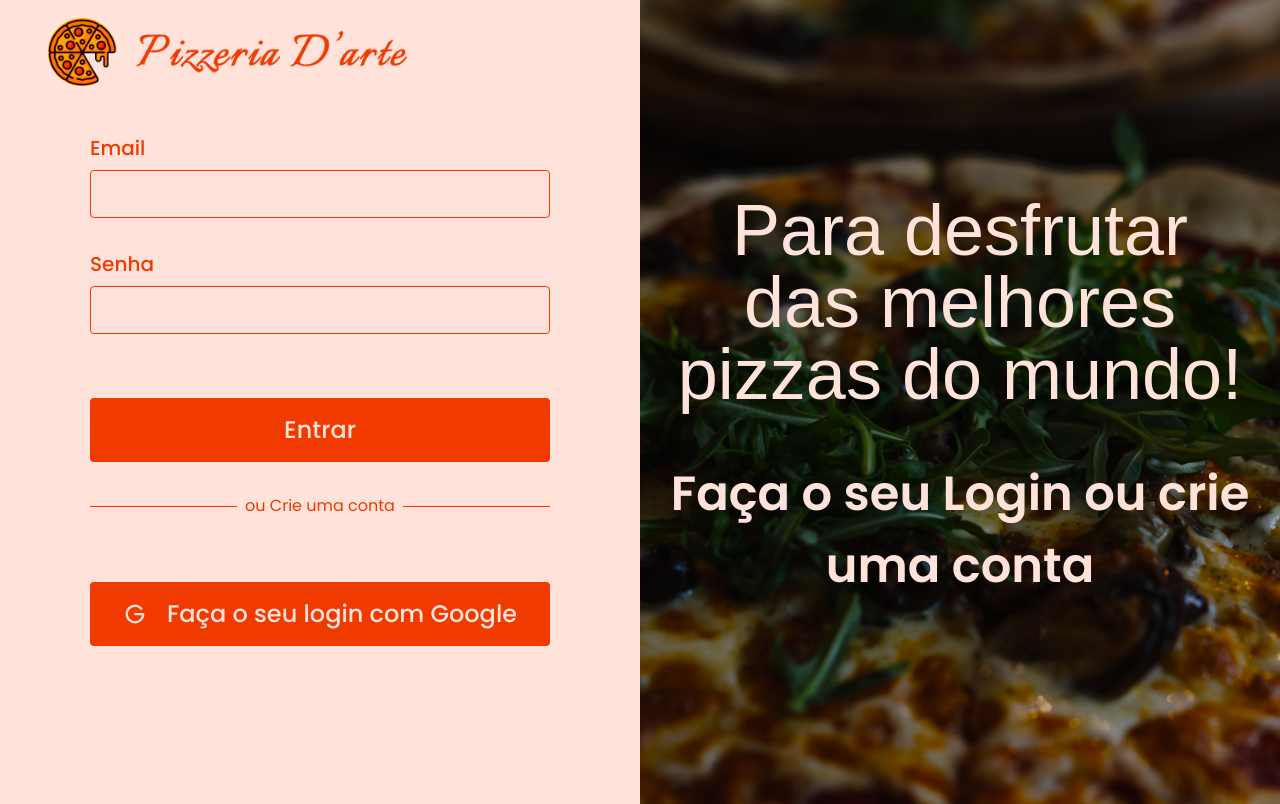
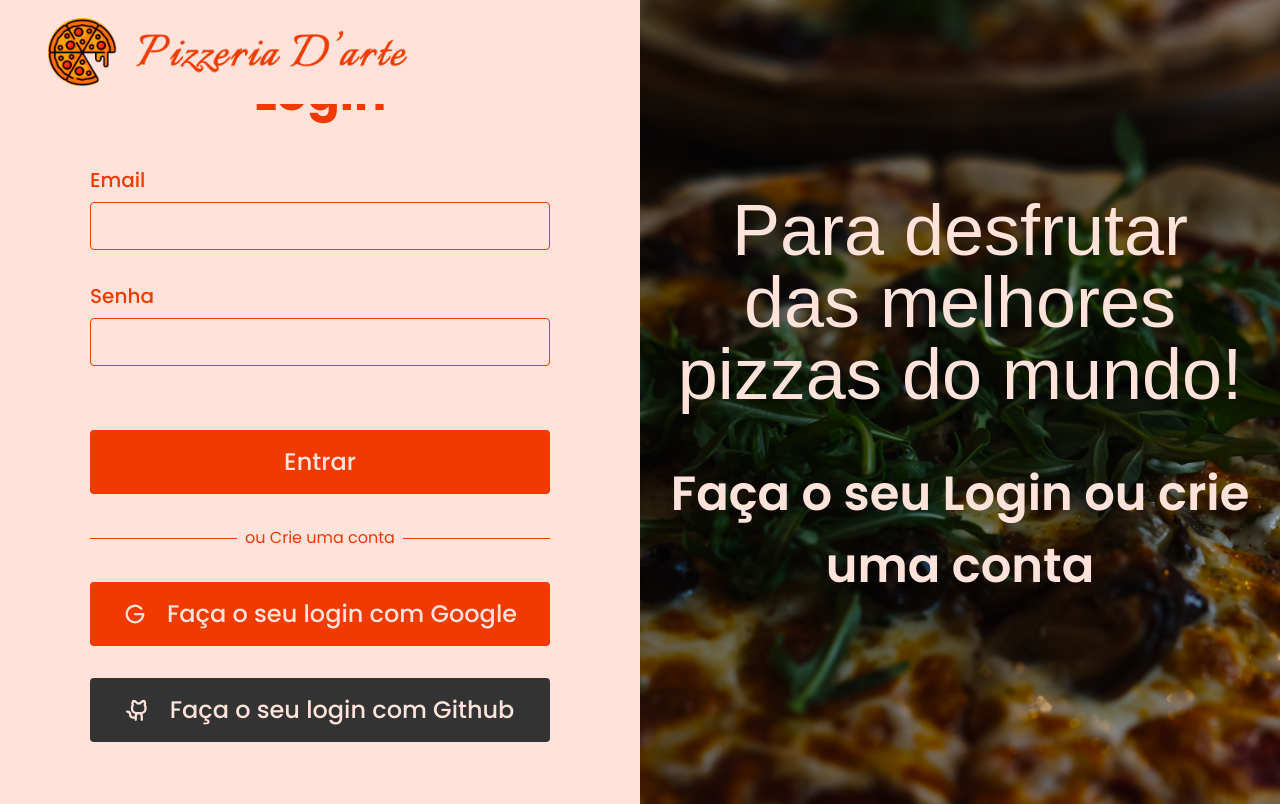
Before and after one commit to LucasSousa09/pizzeria-d-art, a Next.js app: page /login in a window 1280 px wide. Shown: the top 804 px of the page. Built offline with nearby package versions, Linux system fonts and the light colour scheme; no server answers; a web font is replaced by a local one.

Commit message:
update LoginButton styles

```diff
--- a/src/components/LoginButton.tsx
+++ b/src/components/LoginButton.tsx
@@ -25,11 +25,11 @@ export function LoginButton({ children, isAwaitingResponse, loginProvider, callb
             onClick={handleLogin}
             className={
                 "group flex items-center justify-center gap-3 sm:gap-5 w-full rounded " +
-                "mt-8 mb-8 py-3 sm:py-4 px-5 " +
-                `text-lg sm:text-xl lg:text-2xl  font-medium text-background bg-${color} ` +
+                "mb-8 py-3 sm:py-4 px-5 " +
+                `text-lg sm:text-xl lg:text-2xl  font-medium text-background ${color === "primary" ? "bg-primary" : "bg-[#333]"} ` +
                 "hover:opacity-75 transition-opacity ease-linear active:scale-95 " +
                 "disabled:brightness-75 disabled:cursor-not-allowed disabled:hover:opacity-100 " +
-                `${loginProvider !== "credentials" && "mt-0"}`
+                `${loginProvider !== "credentials" ? "mt-0" : "mt-8"}`
             }
         >
             {children}
```
